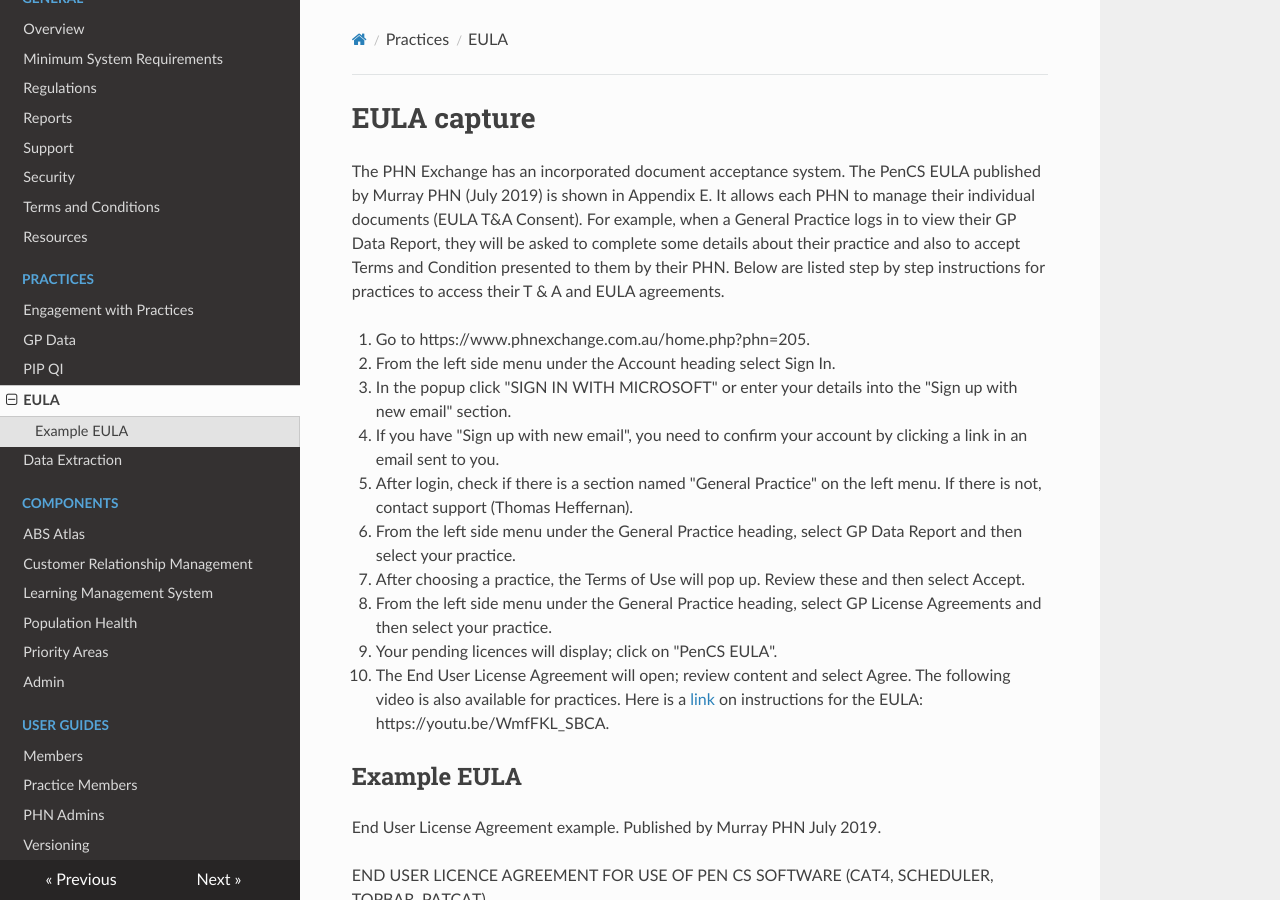
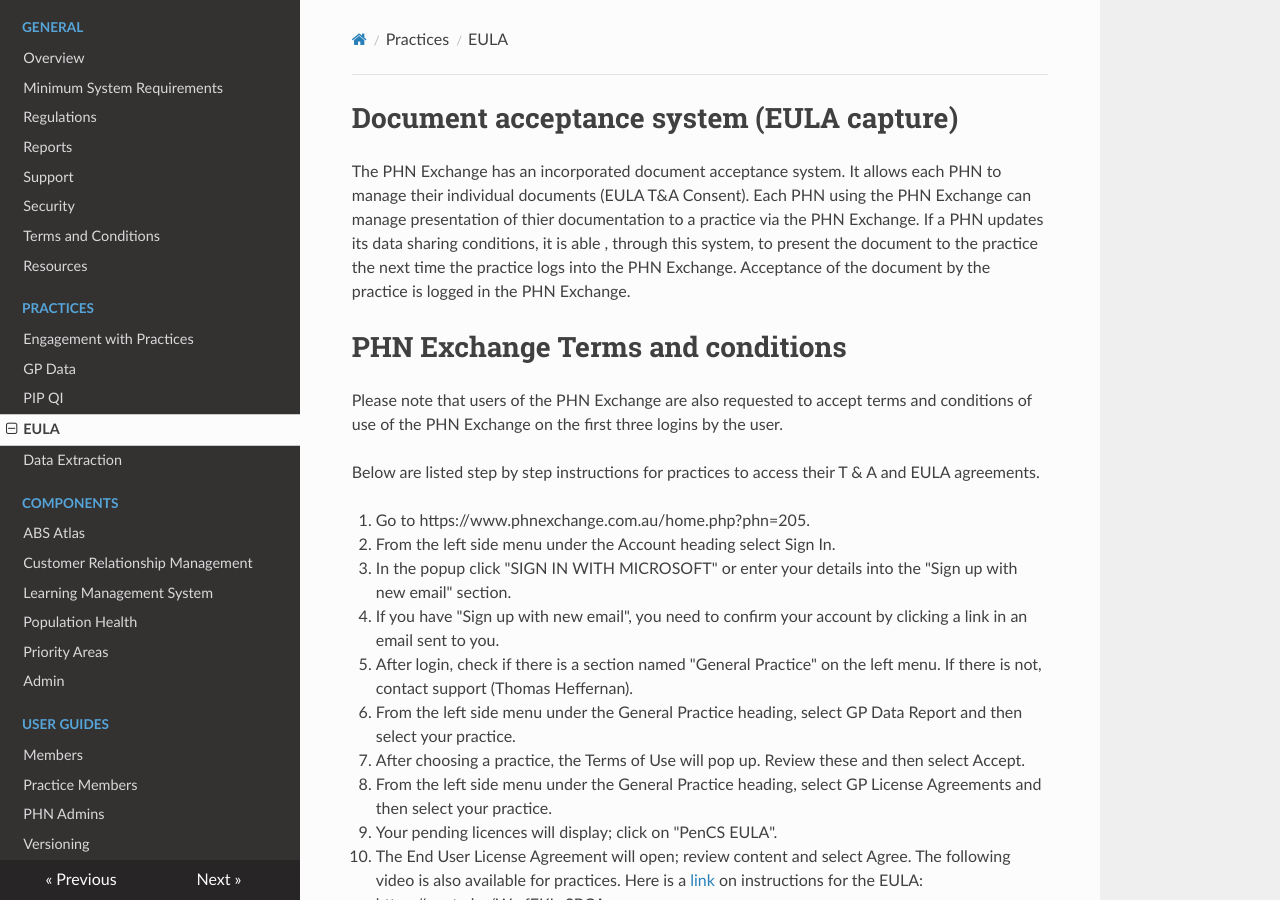
Before and after one commit to MurrayPHN/phn-exchange-docs, an MkDocs documentation site: the page built from docs/practices/eula.md, in a window 1280 px wide and 900 px high. Built offline with MkDocs 1.6.1, drawn with Linux system fonts in a browser that asks for light colours; nearby versions of some CDN libraries.

Commit message:
Update eula.md

```diff
--- a/docs/practices/eula.md
+++ b/docs/practices/eula.md
@@ -1,7 +1,12 @@
-# EULA capture
+# Document acceptance system (EULA capture)
 
-The PHN Exchange has an incorporated document acceptance system.
-The PenCS EULA published by Murray PHN (July 2019) is shown in Appendix E. It allows each PHN to manage their individual documents (EULA T&A Consent). For example, when a General Practice logs in to view their GP Data Report, they will be asked to complete some details about their practice and also to accept Terms and Condition presented to them by their PHN. Below are listed step by step instructions for practices to access their T & A and EULA agreements.
+The PHN Exchange has an incorporated document acceptance system. It allows each PHN to manage their individual documents (EULA T&A Consent). Each PHN using the PHN Exchange can manage presentation of thier documentation to a practice via the PHN Exchange.
+If a PHN updates its data sharing conditions, it is able , through this system, to present the document to the practice the next time the practice logs into the PHN Exchange. Acceptance of the document by the practice is logged in the PHN Exchange.
+
+# PHN Exchange Terms and conditions
+Please note that users of the PHN Exchange are also requested to accept terms and conditions of use of the PHN Exchange on the first three logins by the user.
+
+Below are listed step by step instructions for practices to access their T & A and EULA agreements.
 
 1.	Go to https://www.phnexchange.com.au/home.php?phn=205.
 2.	From the left side menu under the Account heading select Sign In.
```
